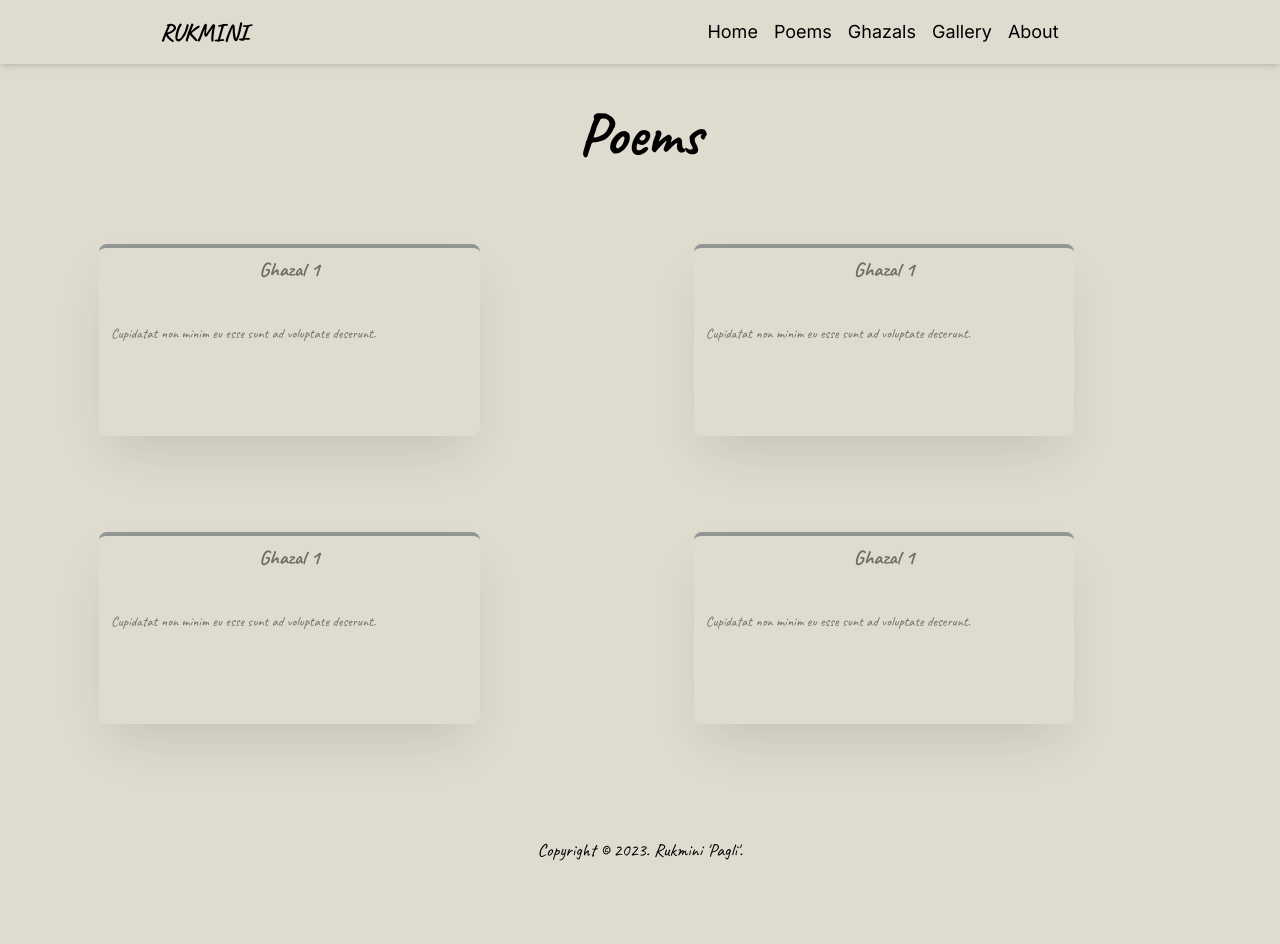
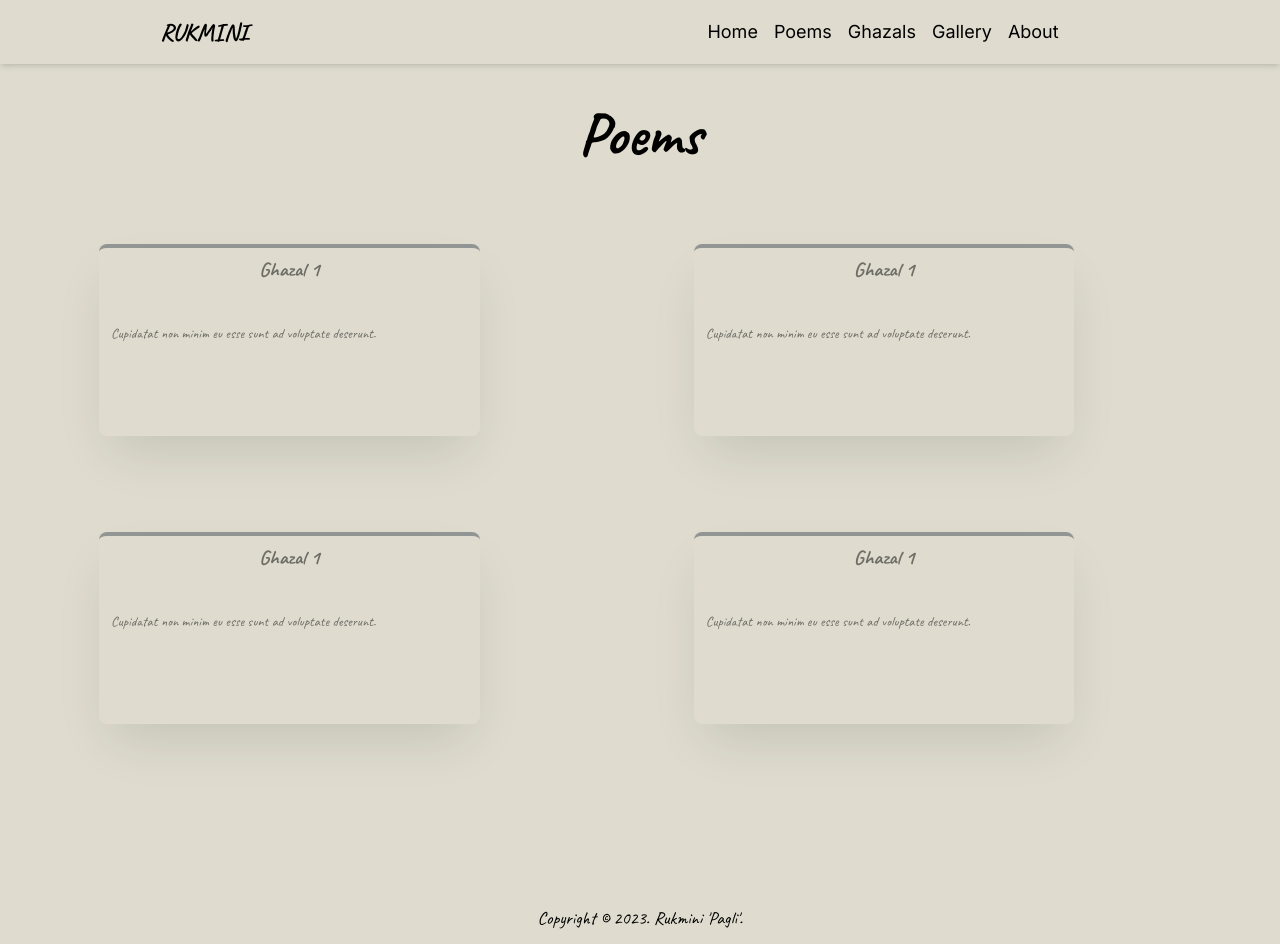
Before and after one commit to nur0078/pagli-writes, a React (Vite) app: page /poems in a window 1280 px wide. Before the commit the page ends 864 px from the top, so only its background shows below. Built offline with nearby package versions, Linux system fonts and the light colour scheme.

Commit message:
add navbar and footer in app.tsx

```diff
--- a/src/App.tsx
+++ b/src/App.tsx
@@ -1,10 +1,15 @@
 import './App.css';
 import BlogRoutes from './routes';
+import Navbar from './components/Navbar';
+import React from 'react';
+import Footer from './components/Footer';
 
 function App() {
   return (
-    <div>
+    <div className="flex flex-col">
+      <Navbar />
       <BlogRoutes />
+      <Footer />
     </div>
   );
 }
--- a/src/components/About.tsx
+++ b/src/components/About.tsx
@@ -1,11 +1,8 @@
-import Navbar from './Navbar';
-import Footer from './Footer';
 import BoatPic from '../assets/images/GalleryPage/BoatXL.jpeg';
 
 const About = () => {
   return (
     <div className="container--about">
-      <Navbar />
       <div className="pt-6  w-4/5 flex flex-col items-center m-auto  ">
         <img className="rounded-full shadow-2xl h-96 pt-3" src={BoatPic} alt="Ruku in a boat" />
 
@@ -60,8 +57,6 @@ const About = () => {
           </p>
         </div>
       </div>
-
-      <Footer />
     </div>
   );
 };
--- a/src/components/Footer.tsx
+++ b/src/components/Footer.tsx
@@ -1,6 +1,6 @@
 const Footer = () => {
   return (
-    <footer className=" text-center text-lg pt-28 aboslute bottom-0 ">
+    <footer className=" text-center text-lg m-3 mt-10 ">
       <h4> Copyright &copy; 2023. Rukmini 'Pagli'. </h4>
     </footer>
   );
--- a/src/components/Gallery.tsx
+++ b/src/components/Gallery.tsx
@@ -1,11 +1,8 @@
-import Navbar from './Navbar';
-import Footer from './Footer';
 import Selfie from '../assets/images/GalleryPage/selfie.jpeg';
 
 const Poem = () => {
   return (
     <div className="min-h-screen ">
-      <Navbar />
       <h3 className="text-6xl font-bold text-center pt-10"> GALLERY </h3>
 
       {/* DISPLAY GRIDS */}
@@ -23,7 +20,6 @@ const Poem = () => {
           <img src={Selfie} alt="Ruku" className="rounded-xl shadow-2xl " />
         </div>
       </div>
-      <Footer />
     </div>
   );
 };
--- a/src/components/Ghazals.tsx
+++ b/src/components/Ghazals.tsx
@@ -1,13 +1,9 @@
 import Card from './Card';
-import Navbar from './Navbar';
-import Footer from './Footer';
 
 const Poem = () => {
   return (
     <div className="min-h-screen ">
-      <Navbar />
       <h3 className="text-6xl font-bold text-center pt-10"> Ghazals </h3>
-
       {/* DISPLAY GRIDS */}
       <div className="pt-20 grid grid-cols-12 gap-4 w-11/12">
         <div className=" col-start-2 col-span-4 gap-4 justify-around ">
@@ -23,7 +19,7 @@ const Poem = () => {
           <Card />
         </div>
       </div>
-      <Footer />
+      {/* <Footer /> */}
     </div>
   );
 };
--- a/src/components/PoemPage.tsx
+++ b/src/components/PoemPage.tsx
@@ -1,11 +1,8 @@
-import Navbar from './Navbar';
 import RukuPic from '../assets/images/PoemPage/blackDress.png';
-import Footer from './Footer';
 
 const PoemPage = () => {
   return (
     <div>
-      <Navbar />
       <div className="min-h-screen relative">
         <div className="pt-20 grid grid-cols-12 gap-4 pb-8">
           <h3 className=" text-3xl col-start-6 col-span-2 pt-12 "> नींद हो गई क्यों ? </h3>
@@ -41,10 +38,6 @@ const PoemPage = () => {
             alt="Ruku looking pretty"
           />
         </div>
-
-        <div className="pt-8 aboslute bottom-0 ">
-          <Footer />
-        </div>
       </div>
     </div>
   );
--- a/src/components/Poems.tsx
+++ b/src/components/Poems.tsx
@@ -1,11 +1,8 @@
 import Card from './Card';
-import Navbar from './Navbar';
-import Footer from './Footer';
 
 const Poem = () => {
   return (
     <div className="min-h-screen ">
-      <Navbar />
       <h3 className="text-6xl font-bold text-center pt-10"> Poems </h3>
       {/* DISPLAY GRIDS */}
       <div className="pt-20 grid grid-cols-12 gap-4 w-11/12">
@@ -22,7 +19,7 @@ const Poem = () => {
           <Card />
         </div>
       </div>
-      <Footer />
+      {/* <Footer /> */}
     </div>
   );
 };
--- a/src/components/index.ts
+++ b/src/components/index.ts
@@ -2,10 +2,10 @@ export { default as LandingPage } from './LandingPage';
 
 export { default as AboutPage } from './About';
 
-export {default as Poems} from './Poems'
+export { default as Poems } from './Poems';
 
 export { default as GalleryPage } from './Gallery';
 
 export { default as GhazalsPage } from './Ghazals';
 
-export { default as PoemPage  } from './PoemPage';
+export { default as PoemPage } from './PoemPage';
```
